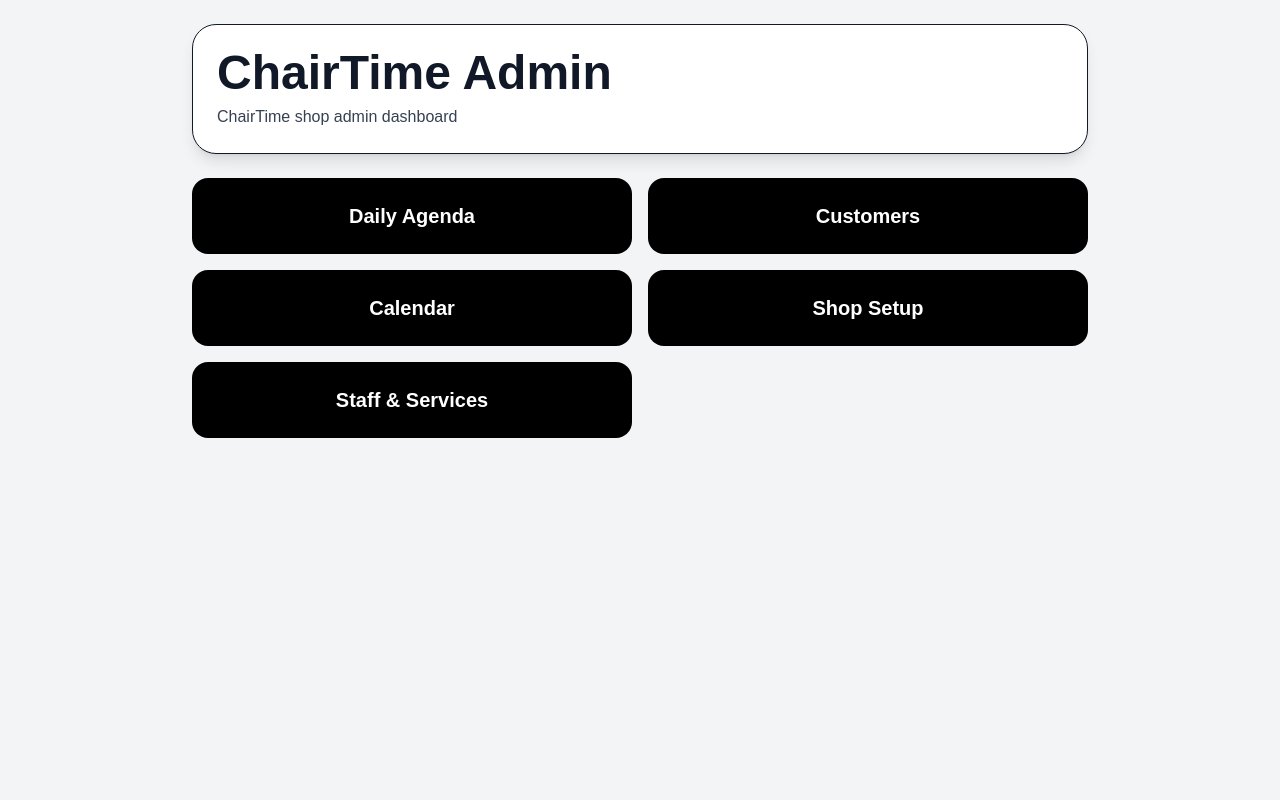
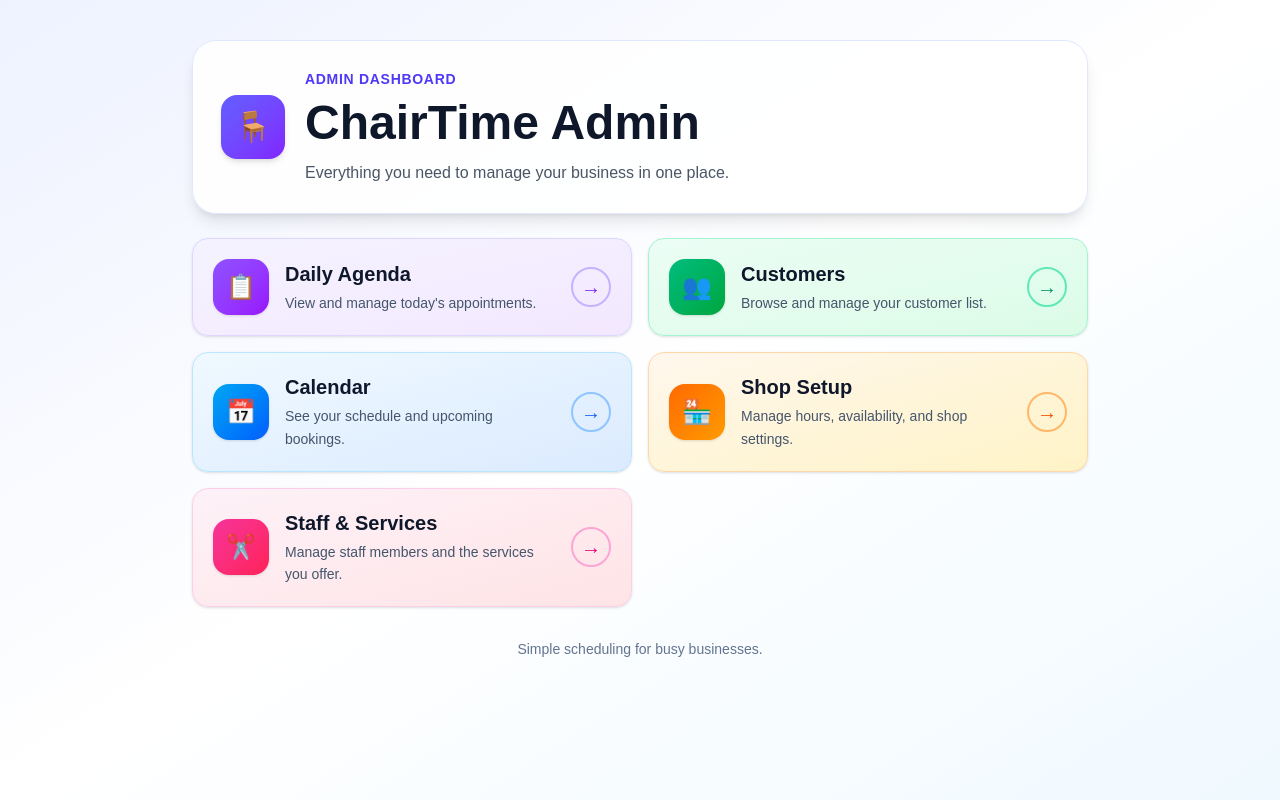
Before and after one commit to jonathandschreiber-commits/chairtime, a Next.js app in the folder frontend/: page /admin in a window 1280 px wide. Built offline with nearby package versions, Linux system fonts and the light colour scheme.

Commit message:
Enhance AdminHome layout and button descriptions

```diff
--- a/frontend/app/components/AdminHome.js
+++ b/frontend/app/components/AdminHome.js
@@ -5,35 +5,89 @@ export default function AdminHome({ shop = "" }) {
   const buttons = [
     {
       name: "Daily Agenda",
+      description: "View and manage today's appointments.",
       href: basePath + "/today",
+      icon: "📋",
+      cardClass:
+        "bg-gradient-to-br from-violet-50 to-purple-100 border-violet-200",
+      iconClass:
+        "bg-gradient-to-br from-violet-500 to-purple-600",
+      arrowClass:
+        "text-violet-600 border-violet-300 hover:bg-violet-100",
     },
     {
       name: "Customers",
+      description: "Browse and manage your customer list.",
       href: basePath + "/customers",
+      icon: "👥",
+      cardClass:
+        "bg-gradient-to-br from-emerald-50 to-green-100 border-emerald-200",
+      iconClass:
+        "bg-gradient-to-br from-emerald-500 to-green-600",
+      arrowClass:
+        "text-emerald-600 border-emerald-300 hover:bg-emerald-100",
     },
     {
       name: "Calendar",
+      description: "See your schedule and upcoming bookings.",
       href: basePath + "/calendar",
+      icon: "📅",
+      cardClass:
+        "bg-gradient-to-br from-sky-50 to-blue-100 border-sky-200",
+      iconClass:
+        "bg-gradient-to-br from-sky-500 to-blue-600",
+      arrowClass:
+        "text-blue-600 border-blue-300 hover:bg-blue-100",
     },
     {
       name: "Shop Setup",
+      description: "Manage hours, availability, and shop settings.",
       href: basePath + "/setup",
+      icon: "🏪",
+      cardClass:
+        "bg-gradient-to-br from-orange-50 to-amber-100 border-orange-200",
+      iconClass:
+        "bg-gradient-to-br from-orange-500 to-amber-500",
+      arrowClass:
+        "text-orange-600 border-orange-300 hover:bg-orange-100",
     },
     {
       name: "Staff & Services",
+      description: "Manage staff members and the services you offer.",
       href: basePath + "/staff",
+      icon: "✂️",
+      cardClass:
+        "bg-gradient-to-br from-pink-50 to-rose-100 border-pink-200",
+      iconClass:
+        "bg-gradient-to-br from-pink-500 to-rose-500",
+      arrowClass:
+        "text-pink-600 border-pink-300 hover:bg-pink-100",
     },
   ];
 
   return (
-    <main className="min-h-screen bg-gray-100 p-6">
-      <div className="max-w-4xl mx-auto space-y-6">
-        <div className="bg-white rounded-3xl shadow-lg p-6 border">
-          <h1 className="text-5xl font-extrabold mb-2">{title}</h1>
+    <main className="min-h-screen bg-gradient-to-br from-indigo-50 via-white to-sky-50 px-6 py-10">
+      <div className="max-w-4xl mx-auto">
+        <div className="bg-white/90 rounded-3xl shadow-lg p-7 border border-indigo-100 mb-6">
+          <div className="flex items-center gap-5">
+            <div className="w-16 h-16 shrink-0 rounded-2xl bg-gradient-to-br from-indigo-500 to-violet-600 flex items-center justify-center text-3xl shadow-md">
+              🪑
+            </div>
 
-          <p className="text-gray-700">
-            ChairTime shop admin dashboard
-          </p>
+            <div>
+              <p className="text-sm font-extrabold tracking-wider text-indigo-600 uppercase mb-1">
+                Admin Dashboard
+              </p>
+
+              <h1 className="text-4xl sm:text-5xl font-extrabold text-slate-900 leading-tight">
+                {title}
+              </h1>
+
+              <p className="text-gray-600 mt-2 text-base">
+                Everything you need to manage your business in one place.
+              </p>
+            </div>
+          </div>
         </div>
 
         <div className="grid gap-4 sm:grid-cols-2">
@@ -41,12 +95,38 @@ export default function AdminHome({ shop = "" }) {
             <a
               key={button.href}
               href={button.href}
-              className="bg-black text-white rounded-2xl p-6 text-center font-bold text-xl"
+              className={`group rounded-2xl border p-5 shadow-sm hover:shadow-md hover:-translate-y-0.5 transition-all duration-200 ${button.cardClass}`}
             >
-              {button.name}
+              <div className="flex items-center gap-4">
+                <div
+                  className={`w-14 h-14 shrink-0 rounded-2xl flex items-center justify-center text-2xl text-white shadow-sm ${button.iconClass}`}
+                >
+                  {button.icon}
+                </div>
+
+                <div className="flex-1 min-w-0">
+                  <h2 className="text-xl font-extrabold text-slate-900">
+                    {button.name}
+                  </h2>
+
+                  <p className="text-sm text-slate-600 mt-1 leading-relaxed">
+                    {button.description}
+                  </p>
+                </div>
+
+                <div
+                  className={`w-10 h-10 shrink-0 rounded-full border-2 flex items-center justify-center text-xl font-bold transition-colors ${button.arrowClass}`}
+                >
+                  →
+                </div>
+              </div>
             </a>
           ))}
         </div>
+
+        <p className="text-center text-sm text-slate-500 mt-8">
+          Simple scheduling for busy businesses.
+        </p>
       </div>
     </main>
   );
```
